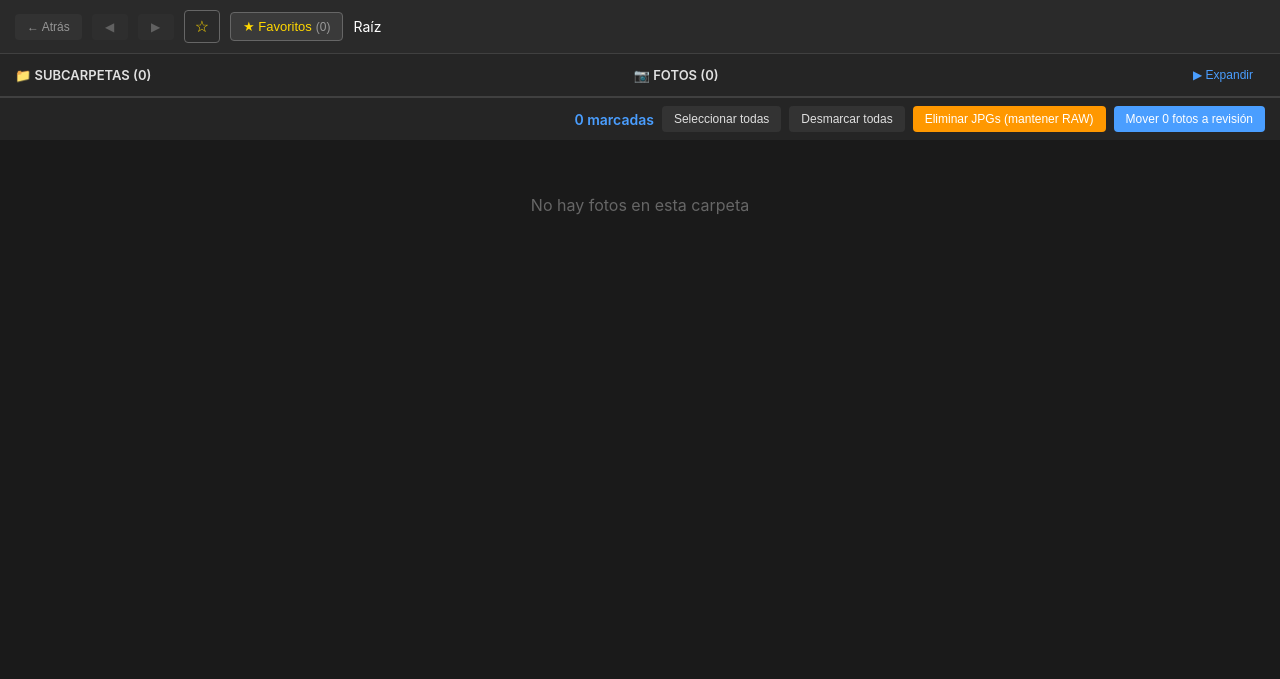
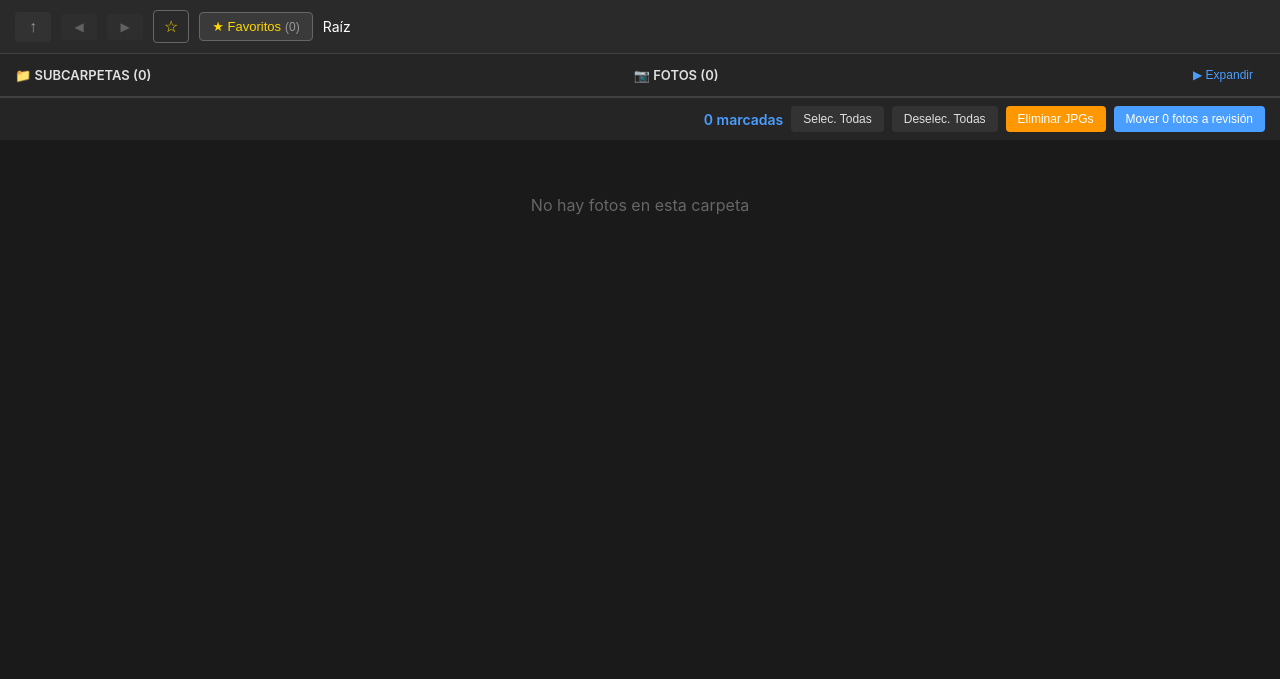
Before and after one commit to santosguerra/SG-Photo-Reviewer, a Flask app: page / in a window 1280 px wide. Shown: the part 67-746 px from the top of the page. Run offline with Flask 3, Linux system fonts and the light colour scheme; data that the repository does not hold is empty.

Commit message:
Mejora visual del botón de navegación superior
Cambios:
- Reemplazado texto "← Atrás" por ícono "↑" (flecha arriba)
- Agregado tooltip "Subir un nivel" para claridad
- Aumentado tamaño del ícono (font-size: 16px)
- Agregado min-width: 36px para consistencia visual
- El botón sigue representando la acción de subir un nivel en la jerarquía

Textos de botones simplificados (cambios del usuario):
- "Seleccionar todas" → "Selec. Todas"
- "Desmarcar todas" → "Deselec. Todas"
- "Eliminar JPGs (mantener RAW)" → "Eliminar JPGs"
- "Eliminar 0 fotos definitivamente" → "Eliminar 0 fotos"
- Agregados tooltips descriptivos en botones de acción

🤖 Generated with [Claude Code](https://claude.com/claude-code)

Co-Authored-By: Claude <noreply@anthropic.com>

```diff
--- a/static/css/style.css
+++ b/static/css/style.css
@@ -993,9 +993,10 @@ kbd {
     border-radius: 4px;
     color: #fff;
     cursor: pointer;
-    font-size: 12px;
+    font-size: 16px;
     font-weight: 500;
     transition: all 0.2s;
+    min-width: 36px;
 }
 
 .btn-back:hover {
--- a/templates/explorer.html
+++ b/templates/explorer.html
@@ -5,7 +5,7 @@
         <div id="revisor-panel">
             <!-- Breadcrumb Bar -->
             <div class="breadcrumb-bar">
-                <button id="back-btn" class="btn-back">← Atrás</button>
+                <button id="back-btn" class="btn-back" title="Subir un nivel">↑</button>
                 <button id="history-back" class="btn-history" title="Retroceder en historial" disabled>◀</button>
                 <button id="history-forward" class="btn-history" title="Avanzar en historial" disabled>▶</button>
                 <button id="toggle-bookmark" class="btn-bookmark" title="Agregar/Quitar favorito">☆</button>
@@ -32,12 +32,12 @@
                     <span></span>
                     <div class="photo-controls">
                         <span id="marked-count">0 marcadas</span>
-                        <button id="mark-all" class="btn">Seleccionar todas</button>
-                        <button id="unmark-all" class="btn">Desmarcar todas</button>
-                        <button id="delete-jpgs" class="btn-warning" style="display: none;">Eliminar JPGs (mantener RAW)</button>
+                        <button id="mark-all" class="btn">Selec. Todas</button>
+                        <button id="unmark-all" class="btn">Deselec. Todas</button>
+                        <button id="delete-jpgs" class="btn-warning" title="Elimina los JPG pero Mantiene los RAW" style="display: none;">Eliminar JPGs</button>
                         <button id="move-photos" class="btn-primary" style="display: none;">Mover 0 fotos a revisión</button>
                         <button id="restore-photos" class="btn-primary" style="display: none;">Restaurar 0 fotos</button>
-                        <button id="delete-photos" class="btn-danger" style="display: none;">Eliminar 0 fotos definitivamente</button>
+                        <button id="delete-photos" class="btn-danger" title="Elimina DEFINITIVAMENTE" style="display: none;">Eliminar 0 fotos</button>
                     </div>
                 </div>
                 <div id="photos-grid" class="photos-grid"></div>
```
